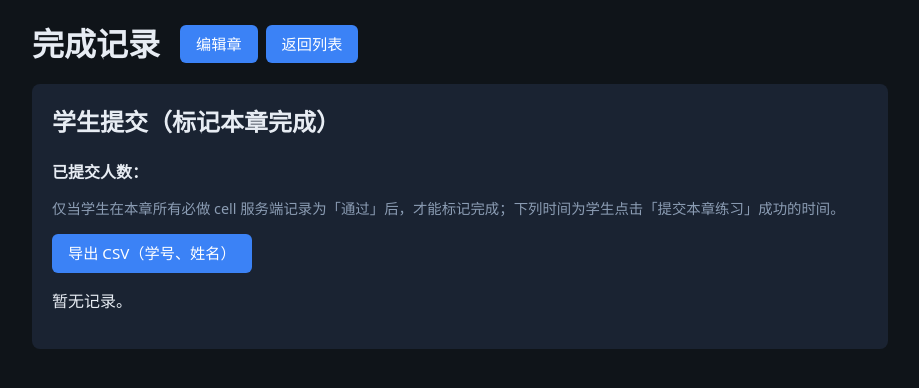
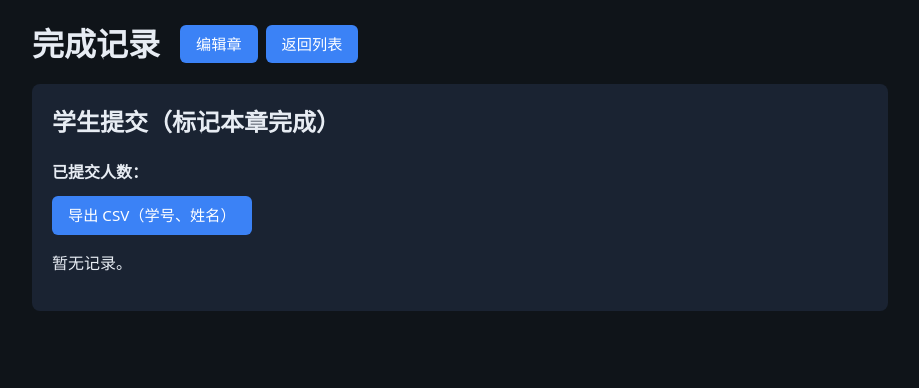
Before and after one commit to bujiuhong6/digital-course, a FastAPI app: template services/api/app/templates/teacher/chapter_completions.html in a window 1280 px wide. Shown: the top 388 px of the page, without its empty margins (180-1099 px from the left). Run offline with FastAPI, Linux system fonts and the light colour scheme; the template is opened without the code that fills it, so the values that code supplies are empty.

Commit message:
Remove paragraph hint from teacher chapter completions page
Co-authored-by: bujiuhong6 <bujiuhong6@users.noreply.github.com>

```diff
--- a/services/api/app/templates/teacher/chapter_completions.html
+++ b/services/api/app/templates/teacher/chapter_completions.html
@@ -13,7 +13,6 @@
 <div class="card">
   <h2 style="margin-top:0">学生提交（标记本章完成）</h2>
   <p style="margin:0 0 0.75rem"><strong>已提交人数：</strong> {{ submit_count }}</p>
-  <p style="color:var(--muted);font-size:0.9rem">仅当学生在本章所有必做 cell 服务端记录为「通过」后，才能标记完成；下列时间为学生点击「提交本章练习」成功的时间。</p>
   <p style="margin:0.5rem 0 1rem">
     <a class="btn secondary" href="/teacher/chapters/{{ ch.id }}/completions/export">导出 CSV（学号、姓名）</a>
   </p>
```
